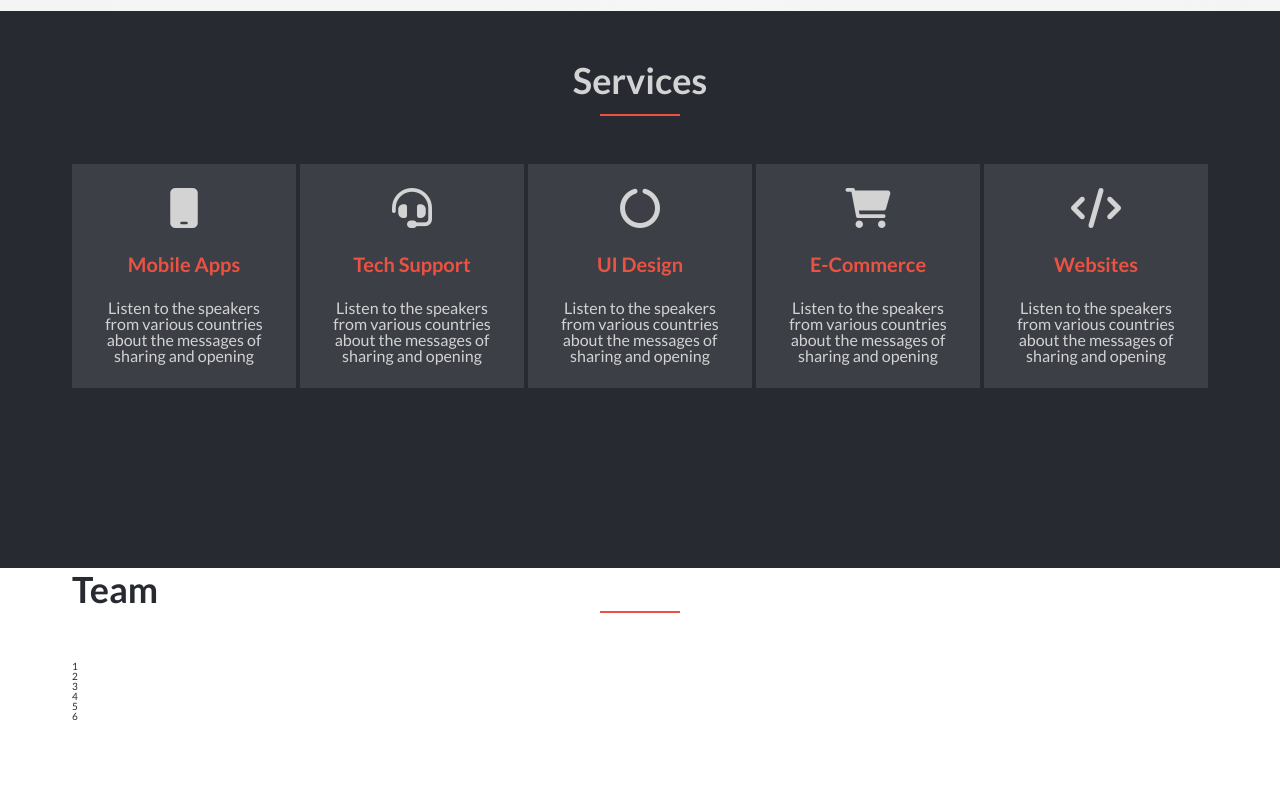
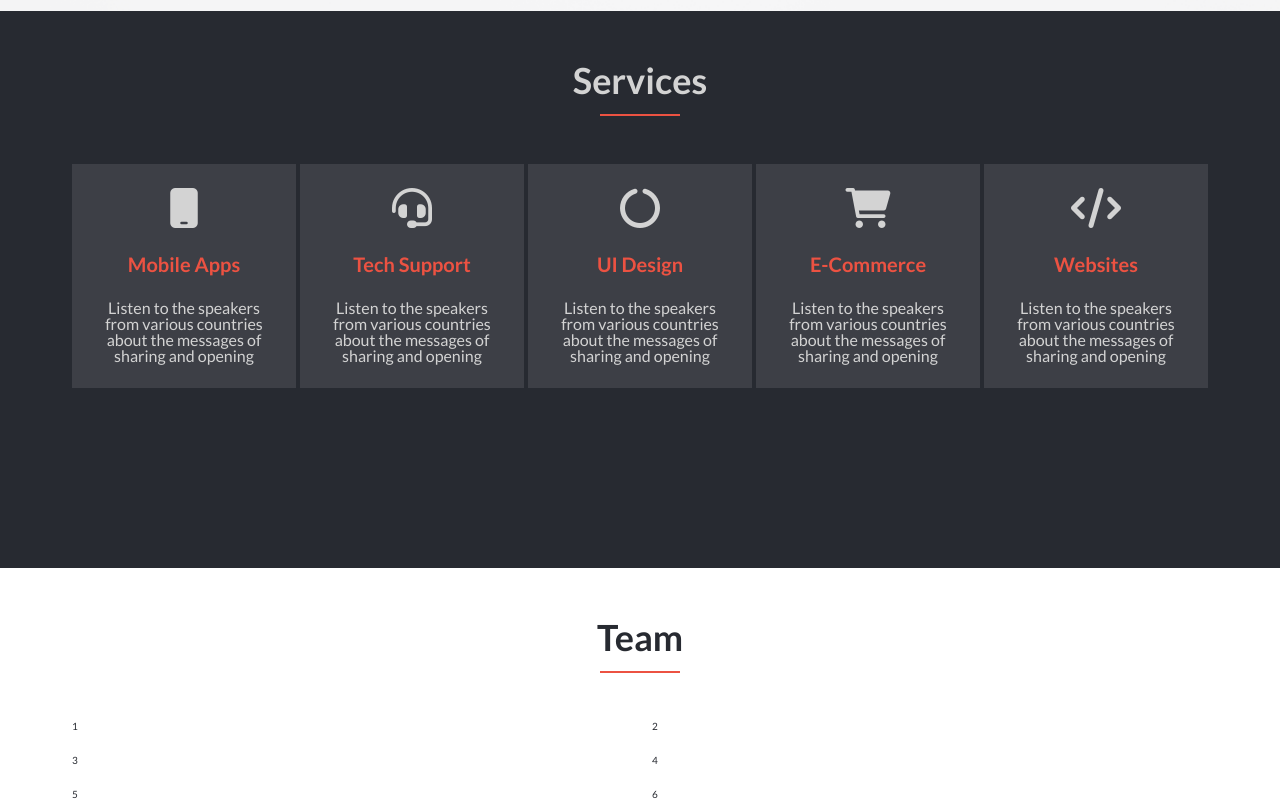
Before and after one commit to amejid/ytech-landing, a website: page index.html in a window 1280 px wide. Shown: the part 869-1669 px from the top of the page. Before the commit the page ends 1591 px from the top, so only its background shows below. Drawn offline with Linux system fonts and the light colour scheme.

Commit message:
Add grid alignment to team section

```diff
--- a/css/styles.css
+++ b/css/styles.css
@@ -151,3 +151,16 @@ body {
   font-size: 1.6rem;
   text-align: center;
 }
+
+.section-team .heading-secondary {
+  color: #272a31;
+  padding-top: 4.8rem;
+  text-align: center;
+  margin-bottom: 1.2rem;
+}
+
+.team {
+  display: grid;
+  grid-template-columns: 1fr 1fr;
+  gap: 2.4rem;
+}
```
